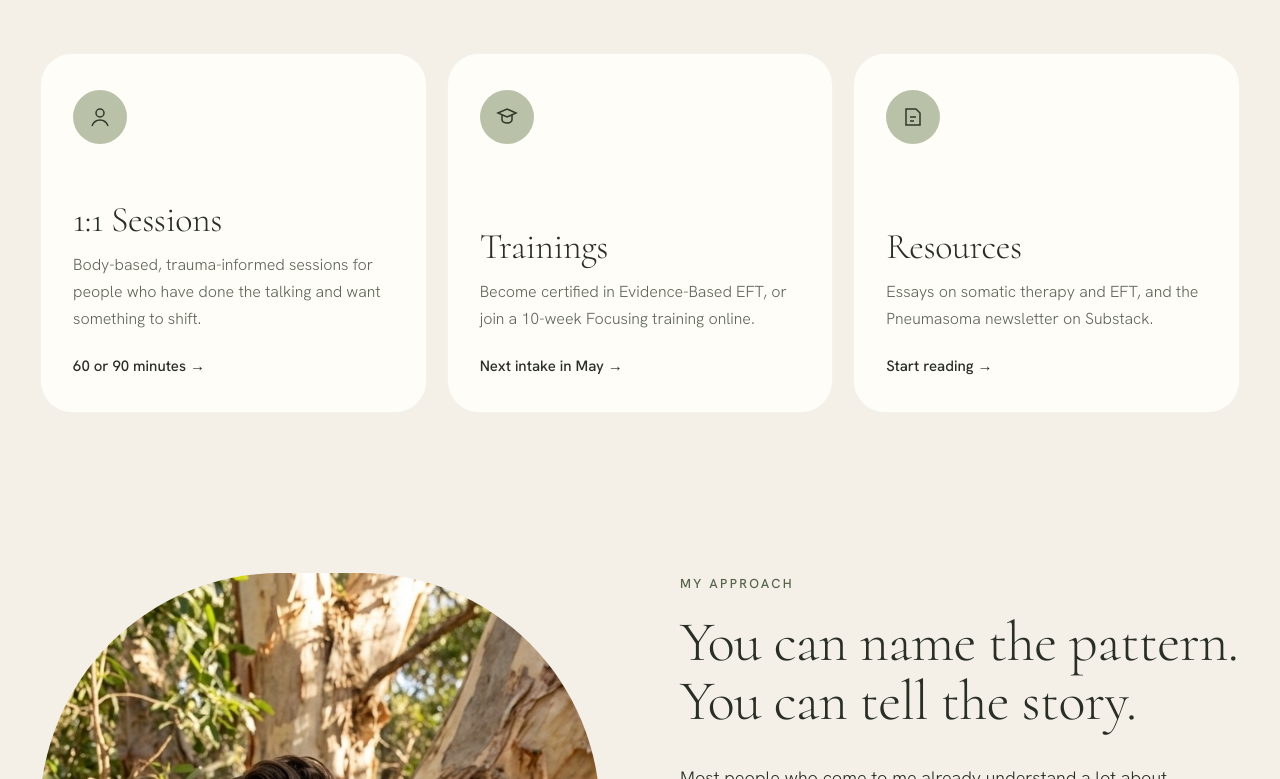
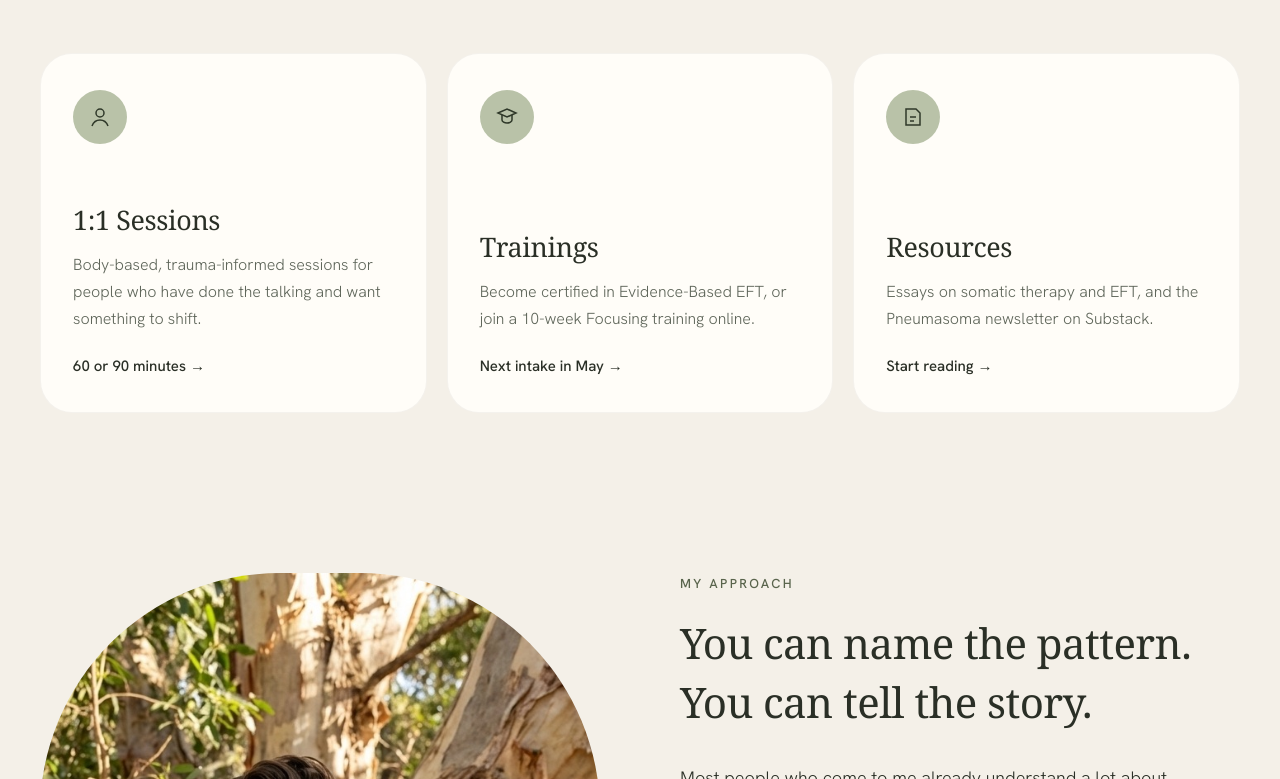
Before and after one commit to MrPaulScrivens/mitchgainey-preview, a plain HTML site: page v2-soft-ground/index.html in a window 1280 px wide. Shown: the part 2021-2800 px from the top of the page. Drawn offline with Linux system fonts and the light colour scheme; a web font is replaced by a local one.

Commit message:
Soft Ground: set headings in Hedvig Letters Serif, remove font picker
Co-Authored-By: Claude Opus 5.5 <noreply@anthropic.com>

```diff
--- a/v2-soft-ground/fonts.js
+++ /dev/null
@@ -1,52 +0,0 @@
-// Heading-font options for Soft Ground (preview only).
-// Each option: CSS family, stylesheet URL, light/regular weights, whether it has a true italic,
-// font-size-adjust to keep sizes comparable with Cormorant's small x-height, and tracking.
-window.MG_FONTS = [
-  { key: 'cormorant', name: 'Cormorant', note: 'Current. Delicate, classical, light.', source: 'Google Fonts',
-    family: 'Cormorant, serif', css: 'https://fonts.googleapis.com/css2?family=Cormorant:ital,wght@0,300;0,400;0,500;1,300;1,400&display=swap',
-    light: 300, reg: 400, italic: true, fsa: 'none', ls: '-.01em' },
-  { key: 'fraunces', name: 'Fraunces Soft', note: 'Warm, rounded serif. Gentle without being frail.', source: 'Google Fonts',
-    family: '"Fraunces", serif', css: 'https://fonts.googleapis.com/css2?family=Fraunces:ital,opsz,wght,SOFT@0,9..144,300..600,100;1,9..144,300..600,100&display=swap',
-    light: 300, reg: 400, italic: true, fsa: '0.42', ls: '-.02em', fvs: '"SOFT" 100' },
-  { key: 'newsreader', name: 'Newsreader Display', note: 'Quiet and literary. Reads like a good book.', source: 'Google Fonts',
-    family: '"Newsreader", serif', css: 'https://fonts.googleapis.com/css2?family=Newsreader:ital,opsz,wght@0,6..72,300..500;1,6..72,300..500&display=swap',
-    light: 300, reg: 400, italic: true, fsa: '0.42', ls: '-.02em' },
-  { key: 'gambetta', name: 'Gambetta', note: 'Contemporary, elegant serif with crisp detail.', source: 'Fontshare (free)',
-    family: '"Gambetta", serif', css: 'https://api.fontshare.com/v2/css?f[]=gambetta@300,400,500,300i,400i&display=swap',
-    light: 300, reg: 400, italic: true, fsa: '0.42', ls: '-.02em' },
-  { key: 'erode', name: 'Erode', note: 'Soft wedge serifs. Organic and approachable.', source: 'Fontshare (free)',
-    family: '"Erode", serif', css: 'https://api.fontshare.com/v2/css?f[]=erode@300,400,500,300i,400i&display=swap',
-    light: 300, reg: 400, italic: true, fsa: '0.42', ls: '-.02em' },
-  { key: 'young', name: 'Young Serif', note: 'Sturdy and friendly, old-style warmth. No italic.', source: 'Google Fonts',
-    family: '"Young Serif", serif', css: 'https://fonts.googleapis.com/css2?family=Young+Serif&display=swap',
-    light: 400, reg: 400, italic: false, fsa: '0.40', ls: '-.02em' },
-  { key: 'hedvig', name: 'Hedvig Letters Serif', note: 'Modern humanist serif, calm and clear. No italic.', source: 'Google Fonts',
-    family: '"Hedvig Letters Serif", serif', css: 'https://fonts.googleapis.com/css2?family=Hedvig+Letters+Serif:opsz@12..24&display=swap',
-    light: 400, reg: 400, italic: false, fsa: '0.40', ls: '-.02em' },
-  { key: 'instrument', name: 'Instrument Serif', note: 'Condensed and editorial. More fashion than therapy.', source: 'Google Fonts',
-    family: '"Instrument Serif", serif', css: 'https://fonts.googleapis.com/css2?family=Instrument+Serif:ital@0;1&display=swap',
-    light: 400, reg: 400, italic: true, fsa: '0.44', ls: '-.01em' },
-  { key: 'bricolage', name: 'Bricolage Grotesque', note: 'A characterful sans. Modern, less traditional therapy feel. No italic.', source: 'Google Fonts',
-    family: '"Bricolage Grotesque", sans-serif', css: 'https://fonts.googleapis.com/css2?family=Bricolage+Grotesque:opsz,wght@12..96,300..500&display=swap',
-    light: 300, reg: 400, italic: false, fsa: '0.40', ls: '-.035em' },
-];
-
-// Apply a font to the current document by setting CSS variables.
-window.MG_applyFont = function (key) {
-  const f = MG_FONTS.find(x => x.key === key) || MG_FONTS[0];
-  const r = document.documentElement.style;
-  r.setProperty('--display', f.family);
-  r.setProperty('--d-light', f.light);
-  r.setProperty('--d-reg', f.reg);
-  r.setProperty('--d-fsa', f.fsa);
-  r.setProperty('--d-ls', f.ls);
-  r.setProperty('--d-fvs', f.fvs || 'normal');
-  r.setProperty('--d-em', f.italic ? 'italic' : 'normal');
-  if (!document.querySelector(`link[data-font="${f.key}"]`)) {
-    const l = document.createElement('link');
-    l.rel = 'stylesheet'; l.href = f.css; l.dataset.font = f.key;
-    document.head.appendChild(l);
-  }
-  document.documentElement.dataset.font = f.key;
-  return f;
-};
--- a/v2-soft-ground/index.html
+++ b/v2-soft-ground/index.html
@@ -7,9 +7,9 @@
 <title>Mitch Gainey | Somatic Therapy &amp; Focusing, London</title>
 <meta name="description" content="A slower kind of therapy. Focusing, Evidence-Based EFT and somatic work with Mitch Gainey, online and on Harley Street, London.">
 <link rel="preconnect" href="https://fonts.googleapis.com"><link rel="preconnect" href="https://fonts.gstatic.com" crossorigin>
-<link href="https://fonts.googleapis.com/css2?family=Hanken+Grotesk:wght@300;400;500&display=swap" rel="stylesheet">
+<link href="https://fonts.googleapis.com/css2?family=Hedvig+Letters+Serif:opsz@12..24&family=Hanken+Grotesk:wght@300;400;500&display=swap" rel="stylesheet">
 <style>
-:root{--display:Cormorant,serif;--d-light:300;--d-reg:400;--d-fsa:none;--d-ls:-.01em;--d-fvs:normal;--d-em:italic;--linen:#f4f0e8;--sage:#b9c2a8;--sage-d:#59644c;--forest:#2f3829;--clay:#c98d6b;--blush:#ead9c8;--ink:#2a2f26;--muted:#5f665a}
+:root{--display:"Hedvig Letters Serif",Georgia,serif;--d-light:400;--d-reg:400;--d-fsa:0.40;--d-ls:-.01em;--d-fvs:normal;--d-em:normal;--linen:#f4f0e8;--sage:#b9c2a8;--sage-d:#59644c;--forest:#2f3829;--clay:#c98d6b;--blush:#ead9c8;--ink:#2a2f26;--muted:#5f665a}
 *{box-sizing:border-box;margin:0;padding:0}
 html{scroll-behavior:smooth}
 body{background:var(--linen);color:var(--ink);font:300 18px/1.7 "Hanken Grotesk",system-ui,sans-serif;-webkit-font-smoothing:antialiased;overflow-x:hidden}
@@ -125,16 +125,7 @@ footer div{display:flex;gap:22px}
 .rv.on{opacity:1;transform:none}
 @media(max-width:900px){nav a:not(.pill){display:none}.hero,.approach,.tgrid,.book .top{grid-template-columns:1fr}.hero{padding-top:120px}.grid3,.prices{grid-template-columns:1fr}.creds{grid-template-columns:1fr 1fr}.approach .imgs{position:static}.tag{left:0}.pause,.whom,.book{border-radius:28px;margin:0 8px}}
 @media(prefers-reduced-motion:reduce){.blob,.halo{animation:none}.rv{opacity:1;transform:none;transition:none}.orb{transition:none}}
-/* heading-font picker (preview only) */
-#fontpick{position:fixed;right:18px;top:92px;z-index:2147483646;display:flex;align-items:center;gap:8px;padding:6px 6px 6px 14px;background:rgba(20,22,18,.92);backdrop-filter:blur(12px);border:1px solid rgba(255,255,255,.12);border-radius:999px;color:#cfcfc8;font:500 13px/1 -apple-system,BlinkMacSystemFont,"Segoe UI",sans-serif;box-shadow:0 12px 32px -10px rgba(0,0,0,.5)}
-#fontpick select{font:inherit;background:#ebe4d6;color:#151812;border:0;border-radius:999px;padding:8px 12px;cursor:pointer}
-#fontpick a{color:#cfcfc8;text-decoration:none;white-space:nowrap;padding:8px 10px;border-radius:999px}#fontpick a:hover{background:rgba(255,255,255,.1);color:#fff}
-@media(max-width:700px){#fontpick{top:auto;bottom:74px;left:50%;right:auto;transform:translateX(-50%)}#fontpick label{display:none}}
 </style>
-<script src="fonts.js"></script>
-<script>
-(function(){var q=new URLSearchParams(location.search).get('font');var k=q||localStorage.getItem('mg-font')||'cormorant';if(q)localStorage.setItem('mg-font',q);MG_applyFont(k);})();
-</script>
 </head>
 <body>
 <header>
@@ -238,11 +229,7 @@ footer div{display:flex;gap:22px}
   </div>
 </section>
 
-<div id="fontpick" role="group" aria-label="Heading font"><label for="fsel">Heading font</label><select id="fsel"></select><a href="fonts.html" title="Compare all fonts side by side">Compare all</a></div>
 <script>
-(function(){const sel=document.getElementById('fsel');MG_FONTS.forEach(f=>{const o=document.createElement('option');o.value=f.key;o.textContent=f.name+(f.key==='cormorant'?' (current)':'');sel.appendChild(o)});
-sel.value=document.documentElement.dataset.font;
-sel.onchange=()=>{MG_applyFont(sel.value);localStorage.setItem('mg-font',sel.value);const u=new URL(location);u.searchParams.set('font',sel.value);history.replaceState(null,'',u)};})();
 const io=new IntersectionObserver(es=>es.forEach(e=>{if(e.isIntersecting){e.target.classList.add('on');io.unobserve(e.target)}}),{threshold:.15});
 document.querySelectorAll('.rv').forEach(el=>io.observe(el));
 // breathing orb: 4s in, 4s out
```
Also changed, not shown: v2-soft-ground/fonts.html (deleted, +0 -75 lines).
